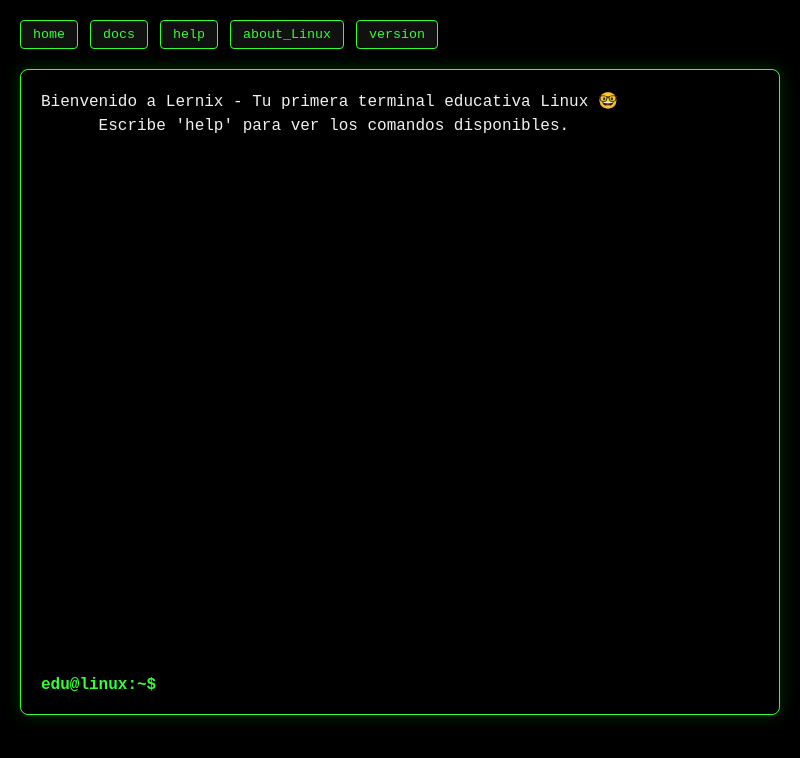
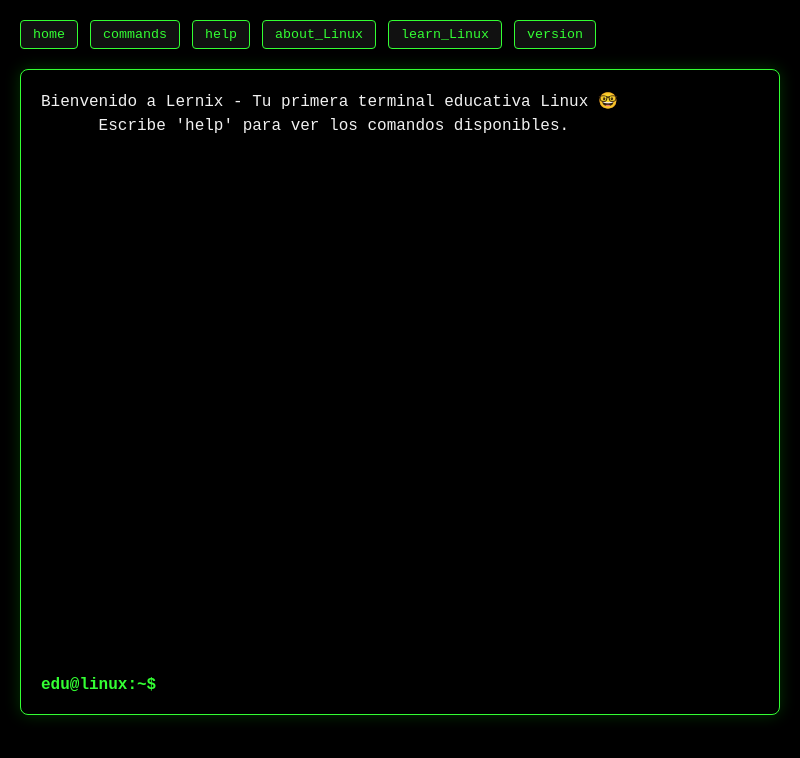
Before and after one commit to Kevdev35/Lernix-Learn-Linux-the-Easy-Way-, an Electron app: page src/index.html in a window 800 px wide. Drawn offline with Linux system fonts and the light colour scheme.

Commit message:
se añadieron dos secciones index.html
Se añadieron dos secciones y se modifico el nombre de la seccion docs a commands

```diff
--- a/src/index.html
+++ b/src/index.html
@@ -9,9 +9,10 @@
 <body>
   <div class="options">
     <button class="option">home</button>
-    <button class="option">docs</button>
+    <button class="option">commands</button>
     <button class="option">help</button>
     <button class="option">about_Linux</button>
+    <button class="option">learn_Linux</button>
     <button class="option">version</button>
   </div>
   <div id="terminal">
```
